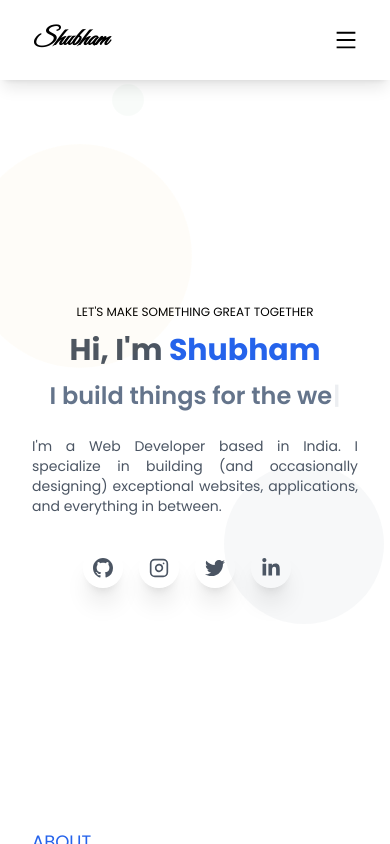
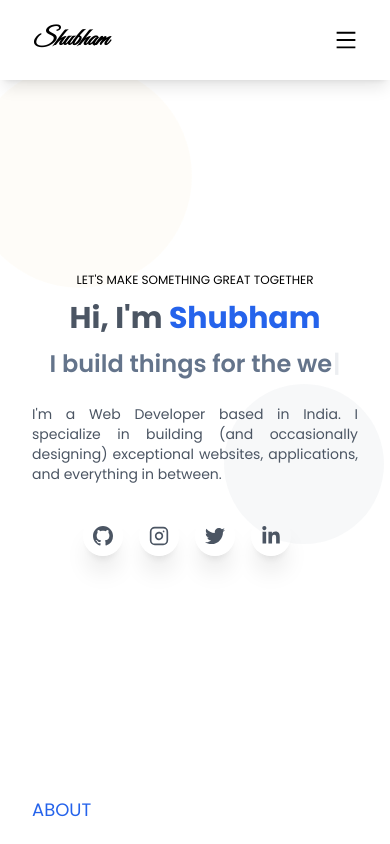
Before and after one commit to shubhamryaduvanshi/portfolio-v2, a Next.js app: page / in a window 390 px wide. Shown: the top 844 px of the page. Built offline with nearby package versions, Linux system fonts and the light colour scheme.

Commit message:
adding changes for enabling action buttons

```diff
--- a/components/Bubbles.jsx
+++ b/components/Bubbles.jsx
@@ -2,7 +2,7 @@ import React from "react";
 
 const Bubbles = () => {
   return (
-    <div className="flex flex-none fixed opacity-5 min-h-screen">
+    <div className="flex flex-none opacity-5 ">
       <div className="flex-auto w-32 h-32 pattern-dots pattern-white pattern-bg-transparent pattern-opacity-60 pattern-size-2  rounded-full" />
       <div className="flex-auto w-8 h-8  rounded-full -mx-4 my-1 md:-mx-9 bg-green-700 bg-opacity-50 " />
       <div className="flex-auto w-56 h-56 rounded-full -mx-40 my-16 bg-yellow-500 bg-opacity-50" />
--- a/components/Hero.jsx
+++ b/components/Hero.jsx
@@ -1,12 +1,10 @@
 import Typewriter from "typewriter-effect";
 import SocialMedia from "./SocialMedia";
-import Bubbles from "./Bubbles";
 
 const Hero = () => {
   return (
     <>
-      <Bubbles />
-      <div className="flex flex-col max-w-7xl mx-auto pt-56 md:pt-60 pb-60 justify-center items-center">
+      <div className="flex flex-col max-w-7xl mx-auto pt-48 md:pt-60 pb-60 justify-center items-center">
         <p className="text-xs uppercase">
           Let&apos;s make something great together
         </p>
--- a/pages/index.js
+++ b/pages/index.js
@@ -7,6 +7,7 @@ import Hero from "../components/Hero";
 import Projects from "../components/Projects";
 import Skills from "../components/Skills";
 import Work from "../components/Work";
+import Bubbles from "../components/Bubbles";
 export default function Home() {
   return (
     <>
@@ -71,6 +72,7 @@ Freelancer/Contractor Availability"
         <meta name="google-site-verification" content="NXakTCEJyt8LNrTq3FyMv97qG0nm74Wy8sC-MFiPagA" />
       </Head>
       <div className="font-poppins relative scroll-smooth">
+        <div className="fixed -z-20">    <Bubbles />   </div>
         <Header />
         <Hero />
         <About />
```
